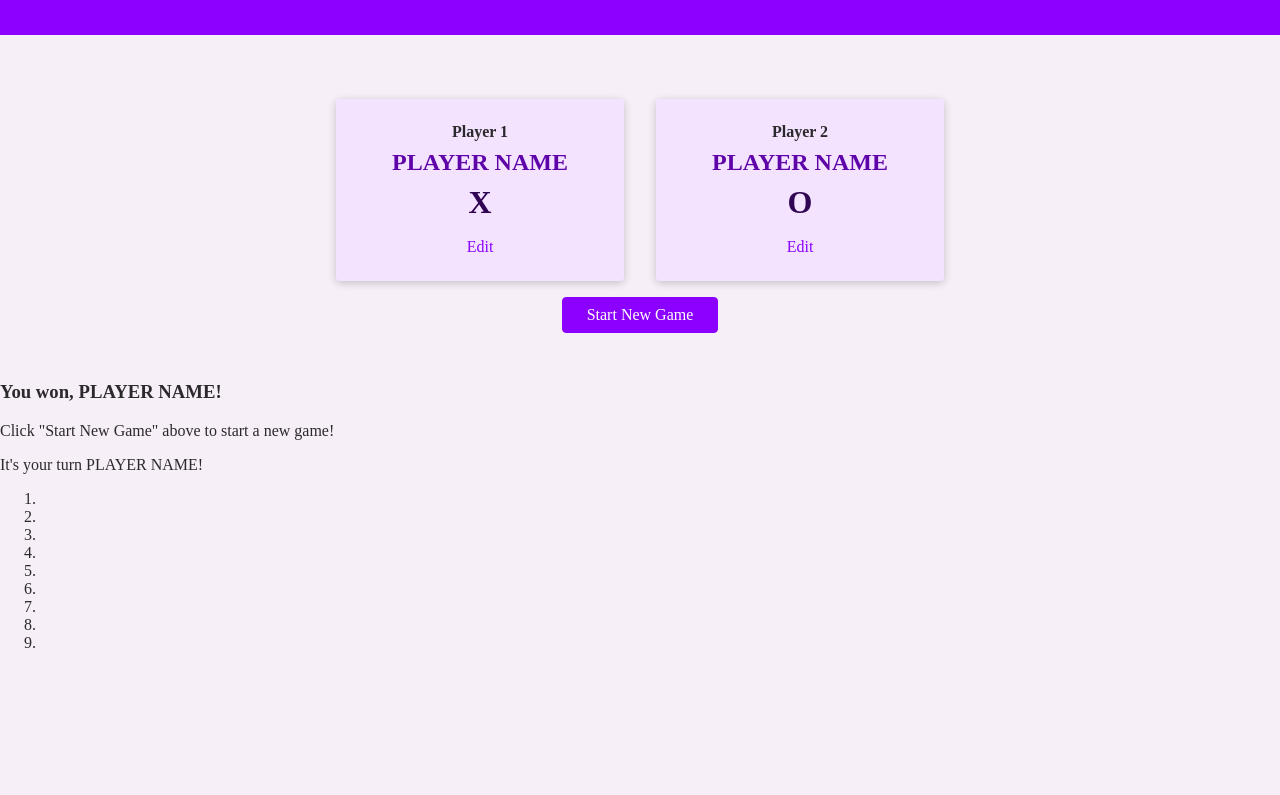
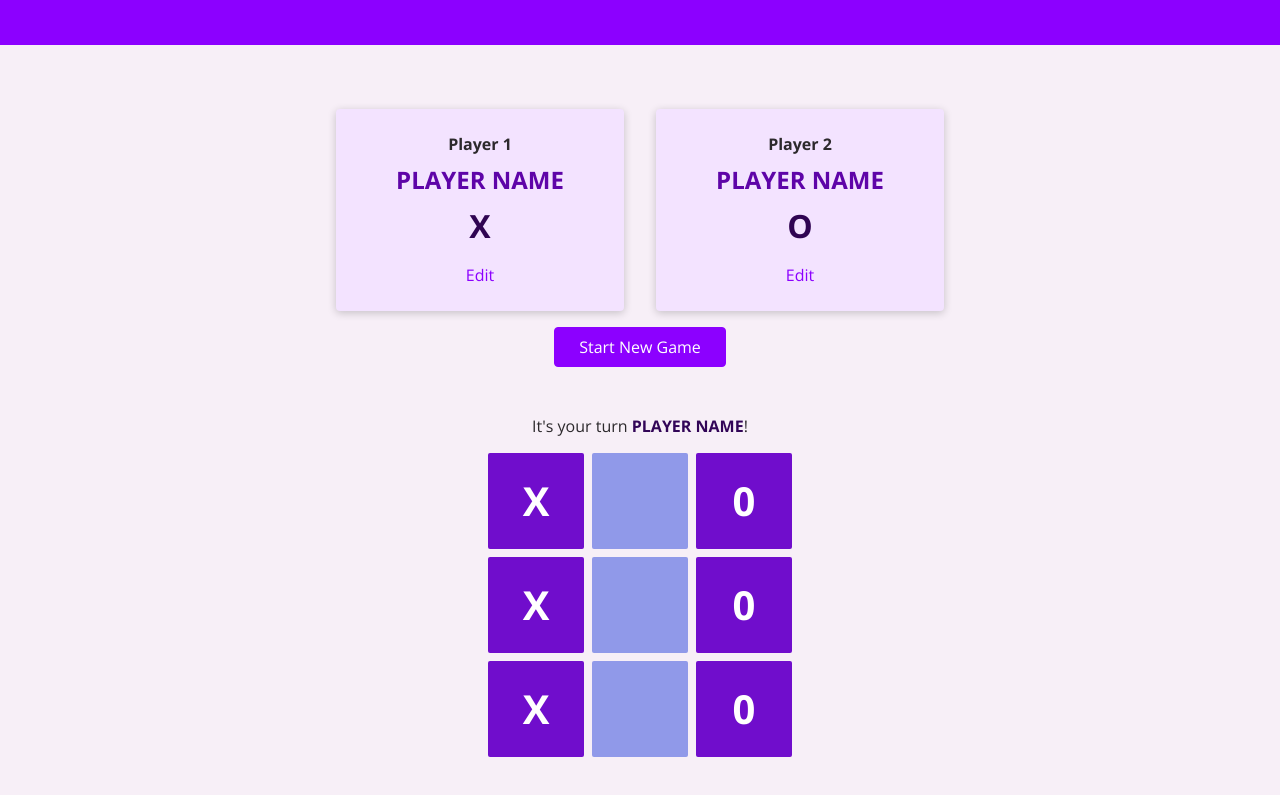
Before and after one commit to alojine/TicTacGame, a plain HTML site: page index.html in a window 1280 px wide. Shown: the part 143-938 px from the top of the page. Before the commit the page ends 811 px from the top, so only its background shows below. Drawn offline with nearby package versions, Linux system fonts and the light colour scheme.

Commit message:
styling
finishing touches on css side

```diff
--- a/index.html
+++ b/index.html
@@ -21,6 +21,7 @@
     <link rel="stylesheet" href="styles/styles.css" />
     <link rel="stylesheet" href="styles/overlays.css">
     <link rel="stylesheet" href="styles/configuration.css">
+    <link rel="stylesheet" href="styles/game.css">
     <script src=""></script>
   </head>
   <body>
@@ -74,24 +75,24 @@
       </section>
 
       <section id="active-game">
-        <article>
-          <h3>You won, <span id="winner-name">PLAYER NAME</span>!</h3>
+        <article id="game-over">
+          <h2>You won, <span id="winner-name">PLAYER NAME</span>!</h2>
           <p>Click "Start New Game" above to start a new game!</p>
         </article>
 
         <p>It's your turn <span id="active-player-name">PLAYER NAME</span>!</p>
-        <ol>
+        <ol id="game-board">
+          <li class="disabled">X</li>
           <li></li>
+          <li class="disabled">0</li>
+
+          <li class="disabled">X</li>
           <li></li>
+          <li class="disabled">0</li>
+
+          <li class="disabled">X</li>
           <li></li>
-
-          <li></li>
-          <li></li>
-          <li></li>
-
-          <li></li>
-          <li></li>
-          <li></li>
+          <li class="disabled">0</li>
         </ol>
       </section>
     </main>
--- /dev/null
+++ b/styles/game.css
@@ -0,0 +1,62 @@
+#active-game {
+    text-align: center;
+    margin: 2rem 0 5rem 0;
+    /* display: none; */
+}
+
+#game-over {
+    width: 90%;
+    max-width: 40rem;
+    margin: auto;
+    padding: 1rem 2rem;
+    background-color: rgb(50, 5, 87);
+    color: white;
+    box-shadow: 0 2px 8px rgba(0, 0, 0, 0.2);
+    border-radius: 4px;
+    display: none;
+}
+
+#game-over h2 {
+    font-size: 2.5rem;
+    margin: 0.5rem 0;
+}
+
+#active-player-name {
+    font-weight: bold;
+    color: rgb(50, 5, 87);
+
+}
+
+#game-board {
+    list-style: none;
+    margin: 1rem 0;
+    padding: 0;
+    display: grid;
+    grid-template-columns: repeat(3, 6rem);
+    grid-template-rows: repeat(3, 6rem);
+    justify-content: center;
+    gap: 0.5rem;
+}
+
+#game-board li {
+    background-color: rgb(144, 153, 233);
+    border-radius: 2px;
+    cursor: pointer;
+    display: flex;
+    justify-content: center;
+    align-items: center;
+    font-size: 2.5rem;
+    font-weight: bold;
+}
+
+#game-board li:hover{
+    background-color: rgb(112, 13, 204);
+
+}
+
+#game-board li.disabled {
+    background-color: rgb(112, 13, 204);
+    color: white;
+    cursor: default;
+
+}
--- a/styles/styles.css
+++ b/styles/styles.css
@@ -1,6 +1,6 @@
 body {
     margin: 0;
-    font-family: 'Open-Sans', 'sans-serif';
+    font-family: 'Open Sans', 'sans-serif';
     color: rgb(44, 41, 44);
     background-color: rgb(247, 239, 247);
 }
```
